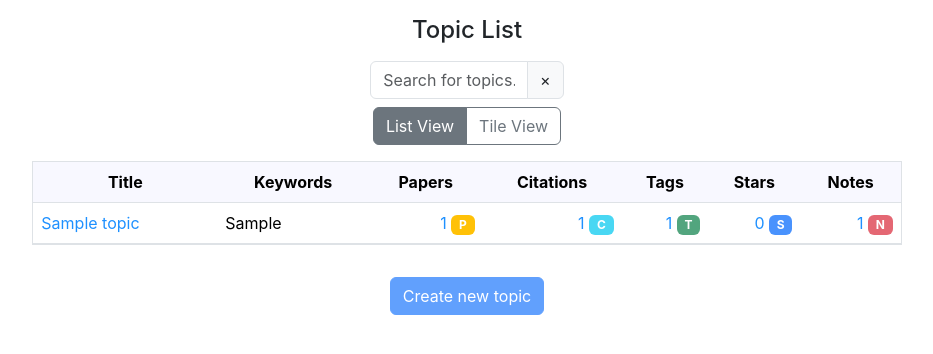
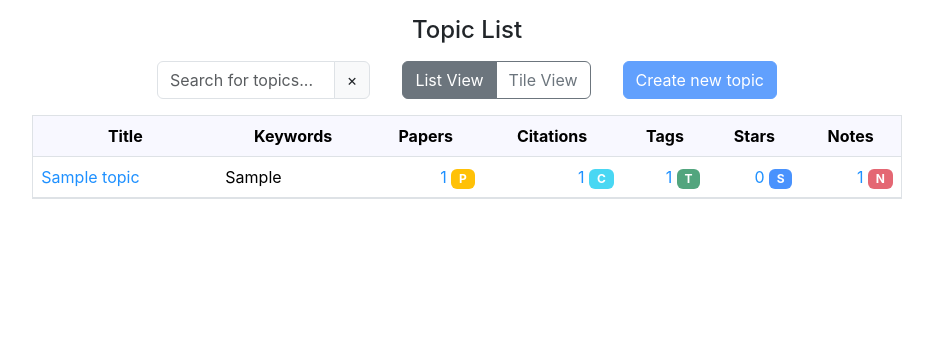
Before and after one commit to doosik71/paperman2, a Django app: page /topic/ in a window 1280 px wide. Shown: the part 40-394 px from the top of the page, without its empty margins (173-1106 px from the left). Run offline with Django 5.2, Linux system fonts and the light colour scheme; tables that the repository leaves empty hold one stand-in row (values such as "Sample post"); some libraries are stand-ins or nearby versions.

Commit message:
Update topic list.

```diff
--- a/topic/templates/topic/topic_list.html
+++ b/topic/templates/topic/topic_list.html
@@ -8,24 +8,30 @@
 </style>
 <div id="topic-list">
   <h1 class="m-3 text-center">Topic List</h1>
-  <div class="row justify-content-center">
-    <div class="col-2 text-center">
+  <div class="d-flex justify-content-center">
+    <!-- Search Bar -->
+    <div class="col-2 text-center mx-3">
       <div class="input-group">
         <input type="text" id="topic-list-search" class="form-control" placeholder="Search for topics..."
           onkeyup="onfilterTopics()" />
         <button class="clear-btn input-group-text" id="topic-list-clear-button">&times;</button>
       </div>
     </div>
-  </div>
-  <div class="d-flex justify-content-center my-2">
-    <div class="btn-group" role="group">
+    <!-- View Mode -->
+    <div class="btn-group mx-3" role="group">
       <input type="radio" class="btn-check" name="topic-list-view-mode" id="topic-list-list-view" autocomplete="off"
         checked>
       <label class="btn btn-outline-secondary" for="topic-list-list-view">List View</label>
       <input type="radio" class="btn-check" name="topic-list-view-mode" id="topic-list-tile-view" autocomplete="off">
       <label class="btn btn-outline-secondary" for="topic-list-tile-view">Tile View</label>
     </div>
+    <!-- Create Topic Button -->
+    <form action="{% url 'topic_create' %}" method="get" class="mx-3">
+      <button {% if not user.is_authenticated %}disabled{% endif %} type="submit" class="btn btn-primary">Create new
+        topic</button>
+    </form>
   </div>
+  <!-- Topic List -->
   <div id="topic-list-list-view-panel" class="row my-3 justify-content-center">
     <div class="col-8 text-center mb-3 border p-0">
       <table id="topic-list-table" class="table table-hover m-0" width="100%">
@@ -101,12 +107,6 @@
     </div>
     {% endfor %}
   </div>
-  <div class="m-3 text-center d-print-none">
-    <form action="{% url 'topic_create' %}" method="get">
-      <button {% if not user.is_authenticated %}disabled{% endif %} type="submit" class="btn btn-primary">Create new
-        topic</button>
-    </form>
-  </div>
 </div>
 <script>
   document.getElementById("topic-list-clear-button").addEventListener("click", function () {
```
